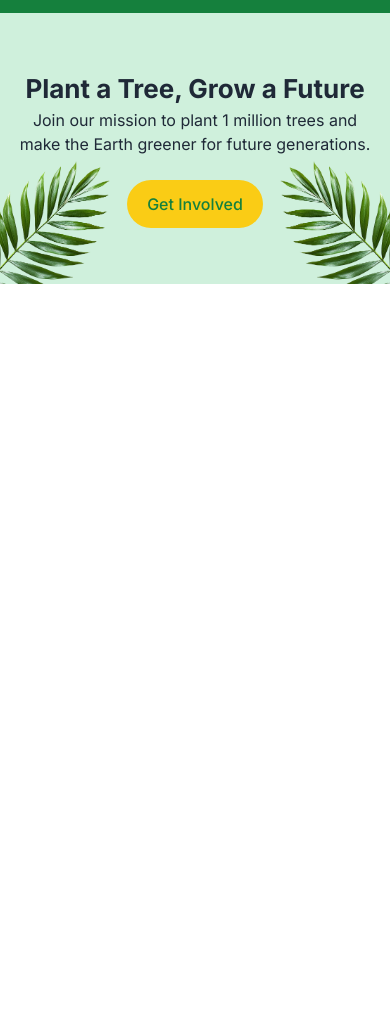
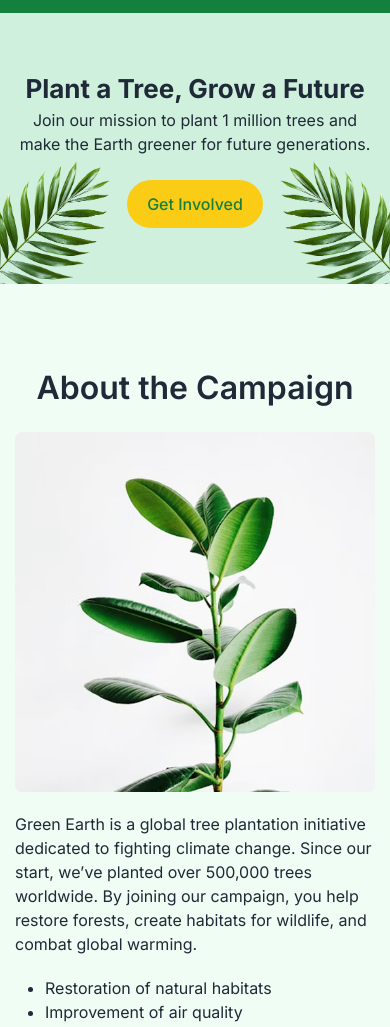
Before and after one commit to rakeebhasan09/green-earth, a plain HTML site: page index.html in a window 390 px wide. Shown: the part 67-1094 px from the top of the page. Before the commit the page ends 844 px from the top, so only its background shows below. Drawn offline with nearby package versions, Linux system fonts and the light colour scheme.

Commit message:
About the Campaign area added. Which is fully responsive for all devices.

```diff
--- a/index.html
+++ b/index.html
@@ -184,6 +184,71 @@
 				</div>
 			</section>
 			<!-- Hero Area End -->
+
+			<!-- Choose Trees Area Start -->
+			<section
+				class="py-10 md:py-14 lg:py-20 xl:py-[100px] bg-[#F0FDF4]"
+			></section>
+			<!-- Choose Trees Area End -->
+
+			<!-- About Campaign Area Start -->
+			<section class="pb-10 md:pb-14 lg:pb-20 xl:pb-[100px] bg-[#F0FDF4]">
+				<div class="container">
+					<div class="grid grid-cols-12 gap-[30px]">
+						<div class="col-span-2 hidden xl:block"></div>
+						<div class="col-span-12 xl:col-span-8">
+							<h2
+								class="text-[#1F2937] text-[32px] text-center font-semibold mb-5 md:mb-7 lg:mb-10"
+							>
+								About the Campaign
+							</h2>
+							<div
+								class="grid grid-cols-1 md:grid-cols-2 gap-5 md:gap-[30px]"
+							>
+								<div>
+									<img
+										class="max-w-full mx-auto"
+										src="images/Campaign.png"
+										alt="Campaign About Image"
+									/>
+								</div>
+								<div class="content-center">
+									<p
+										class="text-[#1F2937] text-[16px] font-normal mb-5"
+									>
+										Green Earth is a global tree plantation
+										initiative dedicated to fighting climate
+										change. Since our start, we’ve planted
+										over 500,000 trees worldwide. By joining
+										our campaign, you help restore forests,
+										create habitats for wildlife, and combat
+										global warming.
+									</p>
+									<ul class="list-disc pl-[30px]">
+										<li
+											class="text-[#1F2937] text-[16px] font-normal"
+										>
+											Restoration of natural habitats
+										</li>
+										<li
+											class="text-[#1F2937] text-[16px] font-normal"
+										>
+											Improvement of air quality
+										</li>
+										<li
+											class="text-[#1F2937] text-[16px] font-normal"
+										>
+											Support for local communities
+										</li>
+									</ul>
+								</div>
+							</div>
+						</div>
+						<div class="col-span-2 hidden xl:block"></div>
+					</div>
+				</div>
+			</section>
+			<!-- About Campaign Area End -->
 		</main>
 		<!-- Main Area End -->
 
```
